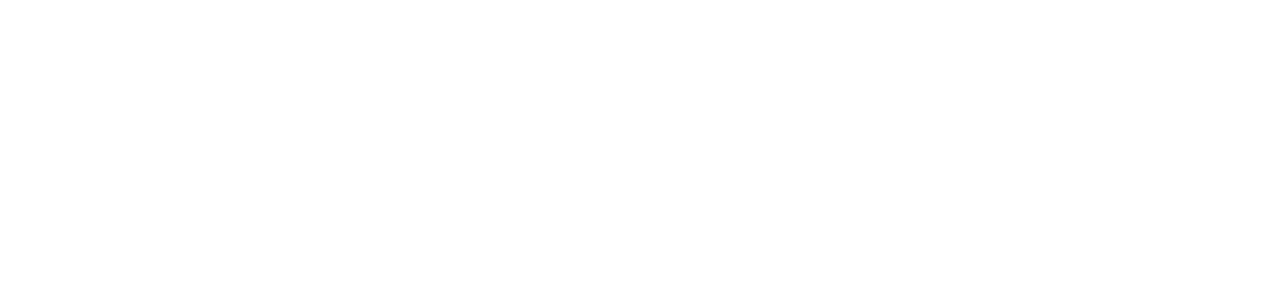
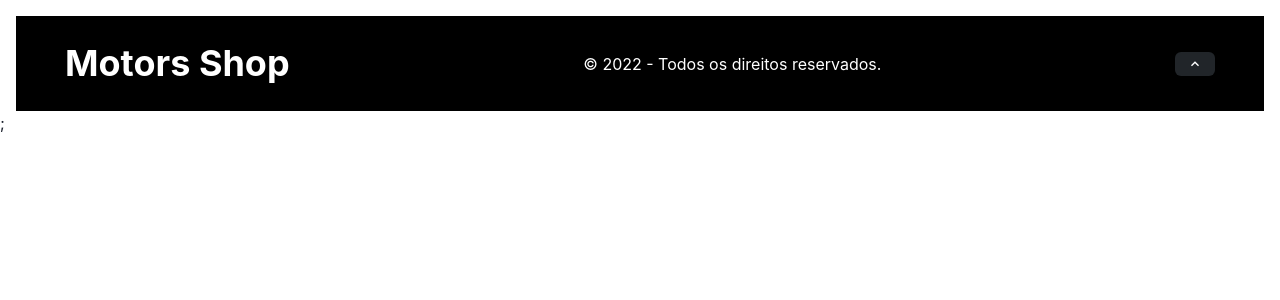
Before and after one commit to jallesbatista/MotorShop-Front, a Next.js app: page / in a window 1280 px wide. Shown: the top 300 px of the page. Built offline with nearby package versions, Linux system fonts and the light colour scheme.

Commit message:
feat: create footer component

```diff
--- /dev/null
+++ b/src/components/Footer.tsx
@@ -0,0 +1,44 @@
+import { Box, Flex, Heading, Icon, IconButton, Text } from "@chakra-ui/react";
+import { ChevronUpIcon } from "@chakra-ui/icons";
+
+function Footer() {
+  return (
+    <Box
+      as="footer"
+      bg="black"
+      color="white"
+      py={{ base: "2", md: "4" }}
+      px={{ base: "2", md: "6" }}
+      mt={{ base: "2", md: "4" }}
+      ml={{ base: "2", md: "4" }}
+      mr={{ base: "2", md: "4" }}
+    >
+      <Flex
+        px="25px"
+        py="10px"
+        justifyContent={{ base: "center", md: "space-between" }}
+        alignItems="center"
+        flexWrap="wrap"
+        flexDirection={{ base: "column", md: "row" }}
+        gap={{base: "20px"}}
+      >
+        <Heading as="h3" >Motors Shop</Heading>
+        <Text fontSize={{ base: "sm", md: "md" }}>© 2022 - Todos os direitos reservados.</Text>
+        <IconButton
+          icon={<ChevronUpIcon />}
+          aria-label="button-scrool-top"
+          color="white"
+          boxSize={{ base: "8", md: "6" }}
+          px="5px"
+          py="5px"
+          onClick={() => window.scrollTo({ top: 0, behavior: "smooth" })}
+          bg="#212529"
+          border="0px"
+          _hover={{ backgroundColor: "#555" }}
+        />
+      </Flex>
+    </Box>
+  );
+}
+
+export default Footer;
--- a/src/pages/_app.tsx
+++ b/src/pages/_app.tsx
@@ -1,5 +1,10 @@
 import type { AppProps } from "next/app";
+import { ChakraProvider } from '@chakra-ui/react'
 
 export default function App({ Component, pageProps }: AppProps) {
-  return <Component {...pageProps} />;
+  return(
+  <ChakraProvider>
+   <Component {...pageProps} />;
+  </ChakraProvider>
+  )
 }
--- a/src/pages/index.tsx
+++ b/src/pages/index.tsx
@@ -1,3 +1,8 @@
+
+import Footer from './../components/Footer';
+
 export default function Home() {
-  return <></>;
+  return <>
+  <Footer/>
+  </>
 }
```
Also changed, not shown: src/img/Logo.png (added), src/img/Motorsshop.svg (added).
